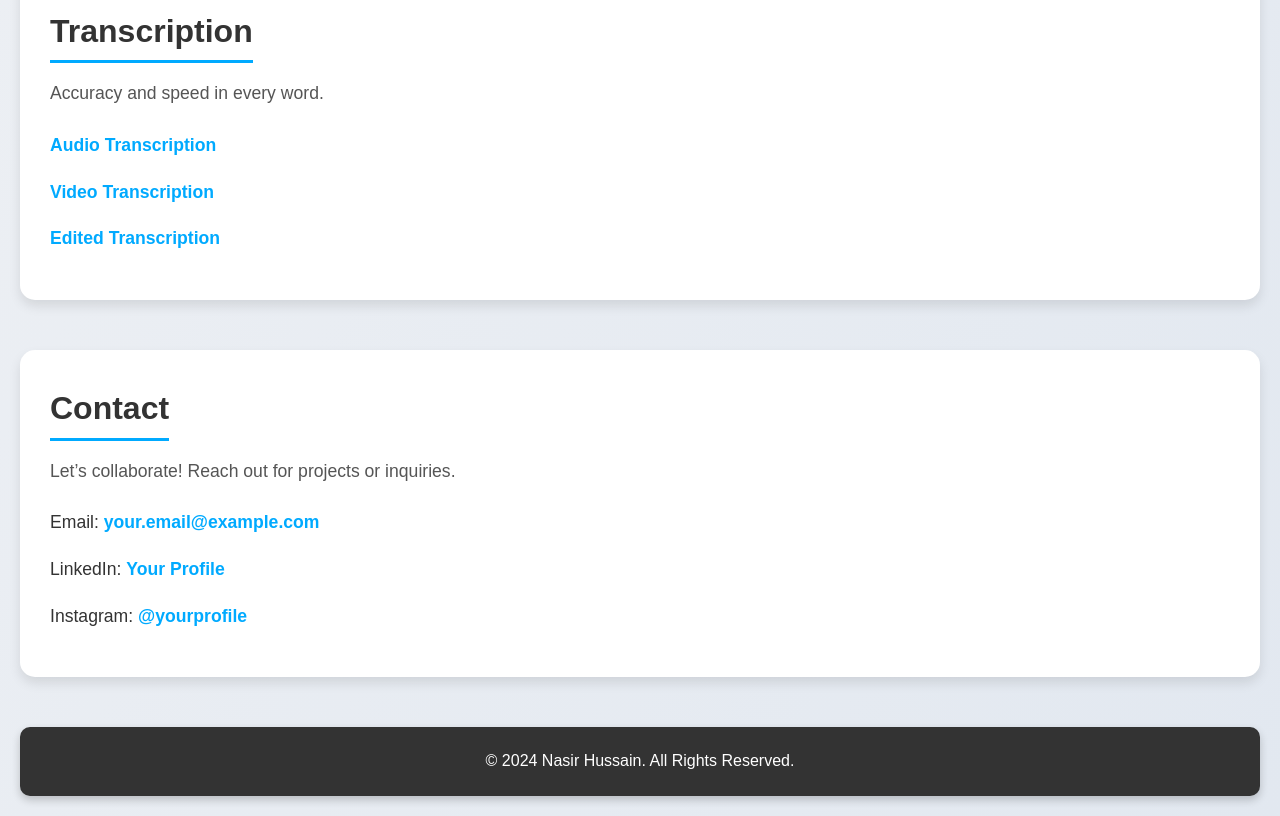
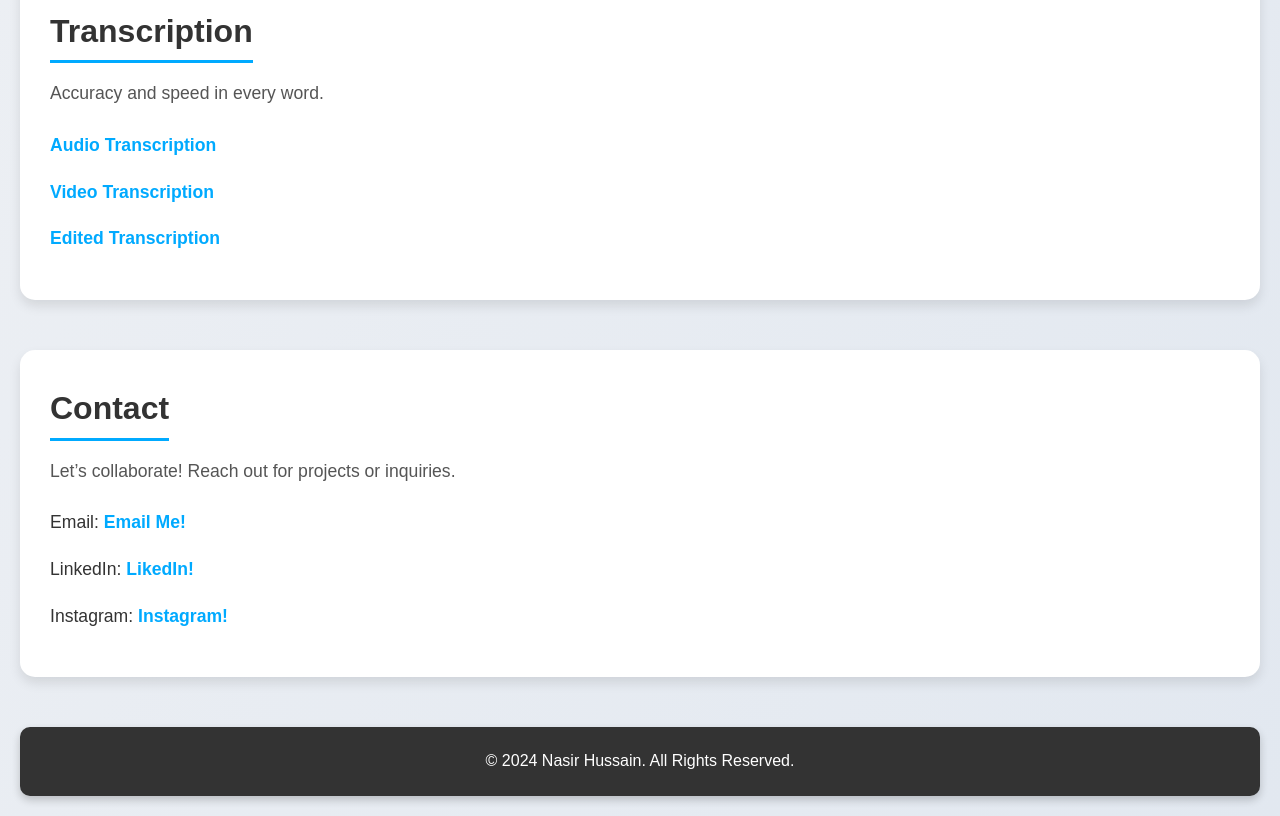
Before and after one commit to nasirhussain768/Nasir-portfolio, a plain HTML site: page index.html in a window 1280 px wide. Shown: the part 2181-2997 px from the top of the page. Drawn offline with Linux system fonts and the light colour scheme.

Commit message:
Update index.html

```diff
--- a/index.html
+++ b/index.html
@@ -108,9 +108,9 @@
     <h2>Contact</h2>
     <p>Let’s collaborate! Reach out for projects or inquiries.</p>
     <ul>
-      <li>Email: <a href="mailto:your.email@example.com">your.email@example.com</a></li>
-      <li>LinkedIn: <a href="https://linkedin.com/in/yourprofile" target="_blank">Your Profile</a></li>
-      <li>Instagram: <a href="https://instagram.com/yourprofile" target="_blank">@yourprofile</a></li>
+      <li>Email: <a href="mailto:your.syntaxscriptdev.com">Email Me!</a></li>
+      <li>LinkedIn: <a href="https://www.linkedin.com/in/nasir-hussain-913898308/" target="_blank">LikedIn!</a></li>
+      <li>Instagram: <a href="https://instagram.com/nasir.hussain.786_" target="_blank">Instagram!</a></li>
     </ul>
   </section>
 
```
